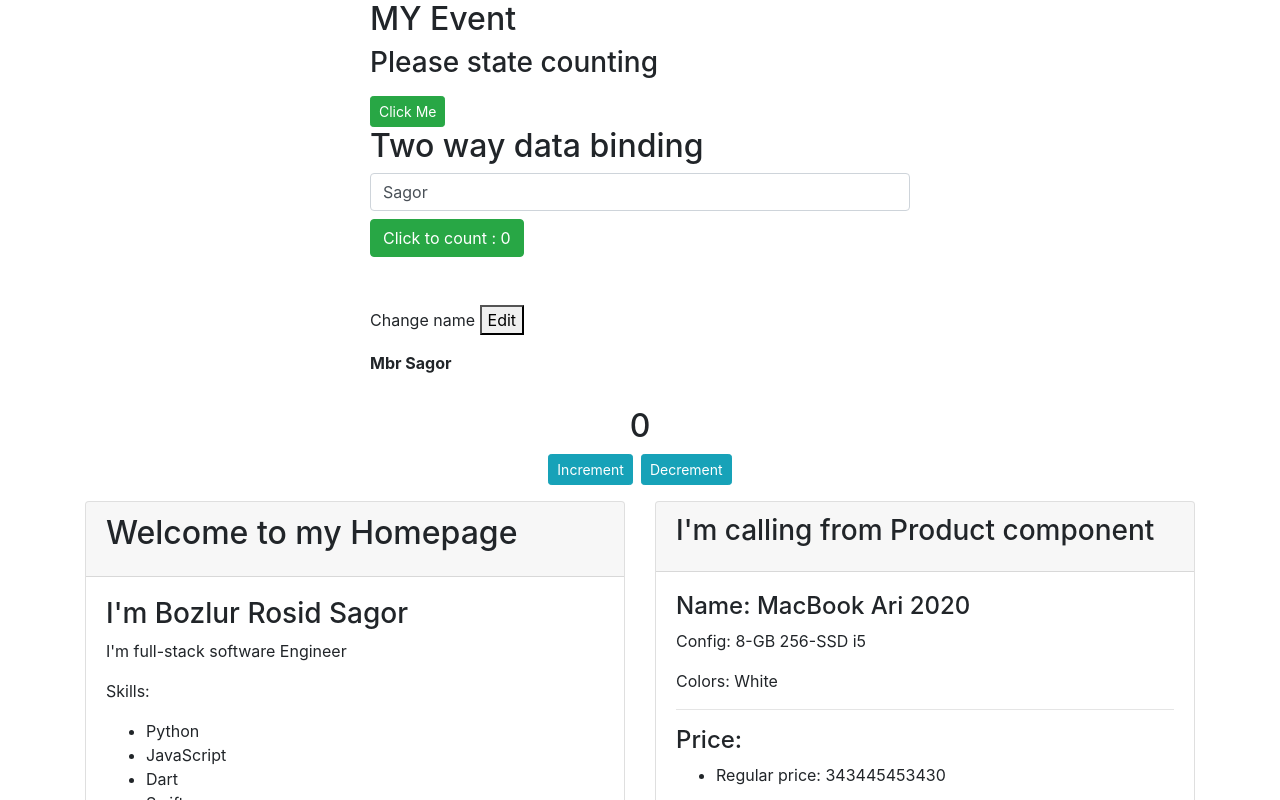
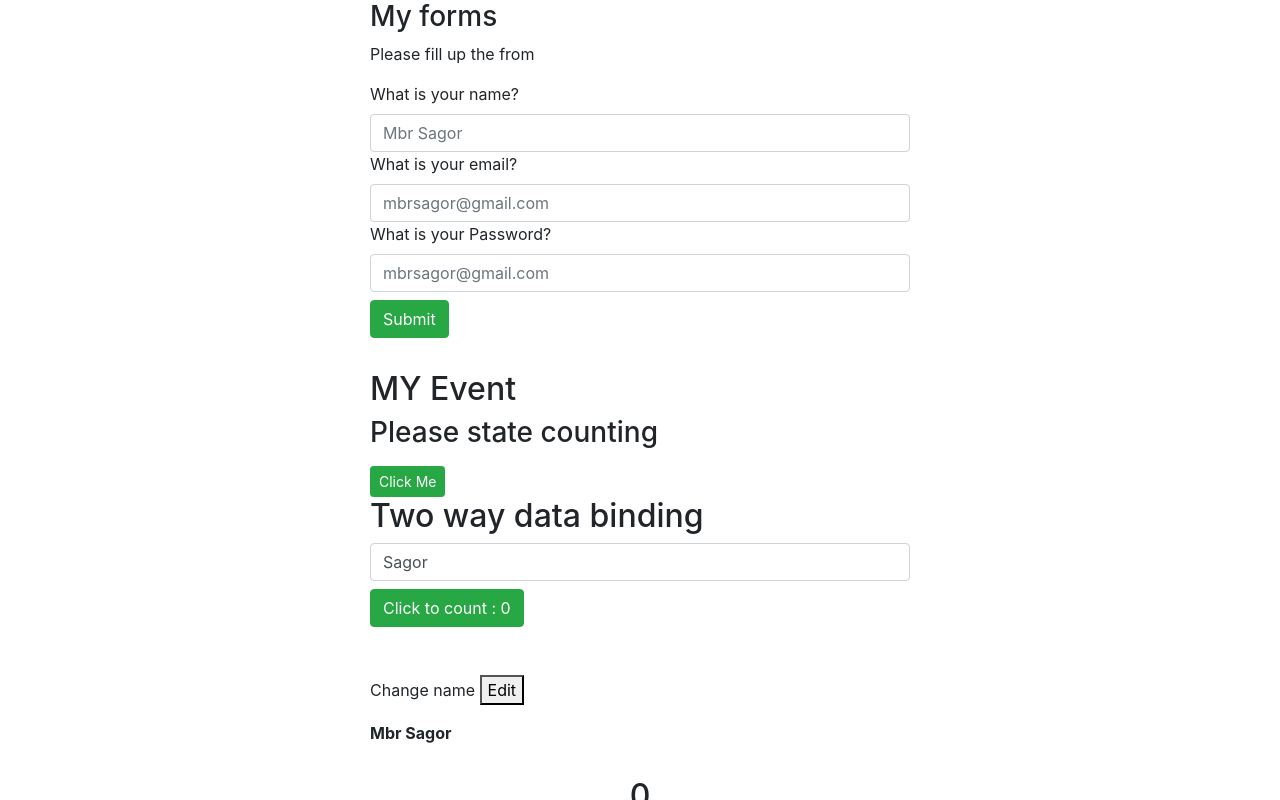
Before and after one commit to mbrsagor/youReacker, a React (Create React App) app: page / in a window 1280 px wide. Shown: the top 800 px of the page. Built offline with nearby package versions, Linux system fonts and the light colour scheme.

Commit message:
Form handler

```diff
--- a/src/components/App.jsx
+++ b/src/components/App.jsx
@@ -3,11 +3,17 @@ import Profile from './profile';
 import Product from '../components/product'
 import MyState from '../components/state';
 import MyEvent from '../components/my_events';
+import MyForms from '../components/my_forms';
 
 class App extends React.Component {
     render() {
         return (
             <div className="container">
+                <div className="row mb-3">
+                    <div className="col-md-6 offset-3">
+                        <MyForms />
+                    </div>
+                </div>
                 <div className="row mb-3">
                     <div className="col-md-6 offset-3">
                         <MyEvent />
--- /dev/null
+++ b/src/components/my_forms/forms.jsx
@@ -0,0 +1,47 @@
+import React from 'react';
+
+function Forms({values={}, changeHandler,submitHandler}) {
+    return (
+        <div>
+            <form onSubmit={submitHandler} className="mb-3">
+                <p>Please fill up the from</p>
+                <div className="from-group">
+                    <label htmlFor="name">What is your name?</label>
+                    <input type="text"
+                        className="form-control"
+                        placeholder="Mbr Sagor"
+                        id="name"
+                        name="name"
+                        onChange={changeHandler}
+                        value={values.name}
+                    />
+                </div>
+                <div className="from-group">
+                    <label htmlFor="name">What is your email?</label>
+                    <input type="text"
+                        className="form-control"
+                        placeholder="mbrsagor@gmail.com"
+                        id="email"
+                        name="email"
+                        onChange={changeHandler}
+                        value={values.email}
+                    />
+                </div>
+                <div className="from-group">
+                    <label htmlFor="password">What is your Password?</label>
+                    <input type="password"
+                        className="form-control"
+                        placeholder="mbrsagor@gmail.com"
+                        id="password"
+                        name="password"
+                        onChange={changeHandler}
+                        value={values.password}
+                    />
+                </div>
+                <button className="btn btn-success btm-sm mt-2">Submit</button>
+            </form>
+        </div>
+    );
+}
+
+export default Forms;
--- /dev/null
+++ b/src/components/my_forms/index.jsx
@@ -0,0 +1,42 @@
+import React, { Component } from 'react';
+import Forms from './forms'
+
+class MyForms extends Component {
+
+    state = {
+        values:{
+            name: '',
+            email: '',
+            password: '',
+        }
+    }
+
+    changeHandler = event => {
+        this.setState({
+            values: {
+                ... this.state.values,
+                [event.target.name] : event.target.value
+            }
+        });
+    };
+
+    submitHandler = event => {
+        event.preventDefault();
+        console.log(this.state.values);
+    }
+
+    render() {
+        return (
+            <div>
+                <h3>My forms</h3>
+                <Forms
+                    values={this.state.values}
+                    changeHandler={this.changeHandler}
+                    submitHandler={this.submitHandler}
+                />
+            </div>
+        );
+    }
+}
+
+export default MyForms;
```
Also changed, not shown: 1 other file (tests, documents, lock files or other folders).
